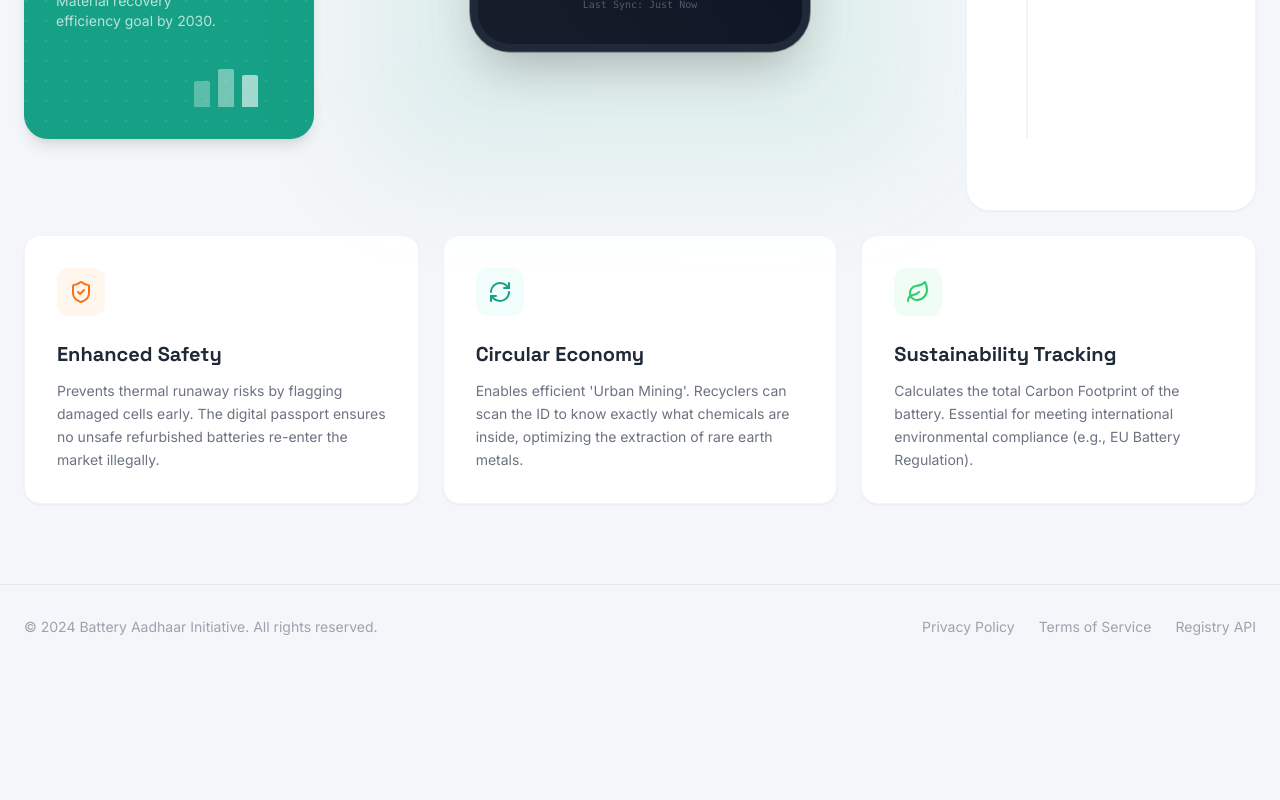
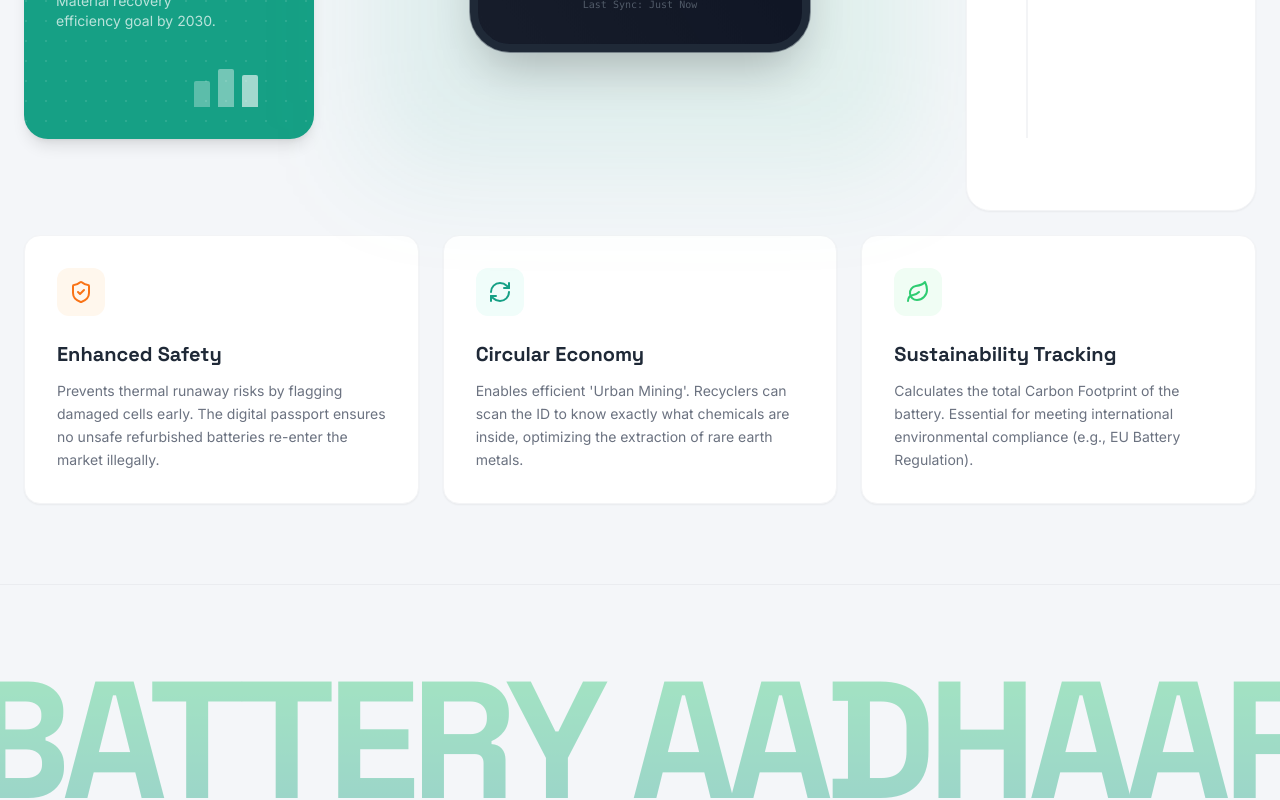
Before and after one commit to Saurx9611/Battery-Aadhar-Syatem, a React (Vite) app: page / in a window 1280 px wide. Shown: the part 1244-2044 px from the top of the page. Before the commit the page ends 1913 px from the top, so only its background shows below. Built offline with nearby package versions, Linux system fonts and the light colour scheme.

Commit message:
deployment changes

```diff
--- a/App.tsx
+++ b/App.tsx
@@ -3,6 +3,7 @@ import Hero from './components/Hero';
 import MainGrid from './components/MainGrid';
 import FeatureCards from './components/FeatureCards';
 import Marquee from './components/Marquee';
+import BrandFooter from './components/BrandFooter';
 
 const App: React.FC = () => {
   return (
@@ -21,16 +22,7 @@ const App: React.FC = () => {
         <FeatureCards />
       </main>
 
-      <footer className="border-t border-gray-200 py-8 text-center text-sm text-gray-400">
-        <div className="max-w-7xl mx-auto px-6 flex flex-col md:flex-row justify-between items-center">
-             <p>© 2024 Battery Aadhaar Initiative. All rights reserved.</p>
-             <div className="flex gap-6 mt-4 md:mt-0">
-                <a href="#" className="hover:text-primary transition-colors">Privacy Policy</a>
-                <a href="#" className="hover:text-primary transition-colors">Terms of Service</a>
-                <a href="#" className="hover:text-primary transition-colors">Registry API</a>
-             </div>
-        </div>
-      </footer>
+      <BrandFooter />
     </div>
   );
 };
--- /dev/null
+++ b/components/BrandFooter.tsx
@@ -0,0 +1,16 @@
+import React from 'react';
+
+const BrandFooter: React.FC = () => {
+  return (
+    <footer className="w-full bg-page pt-12 pb-0 flex flex-col items-center justify-end overflow-hidden border-t border-gray-200/60">
+      {/* Oversized Brand Typography */}
+      <div className="w-full flex justify-center leading-none">
+        <h1 className="text-[13vw] font-display font-bold bg-gradient-to-b from-primary to-accent bg-clip-text text-transparent opacity-40 tracking-tighter select-none whitespace-nowrap translate-y-[15%]">
+          BATTERY AADHAAR
+        </h1>
+      </div>
+    </footer>
+  );
+};
+
+export default BrandFooter;
```
